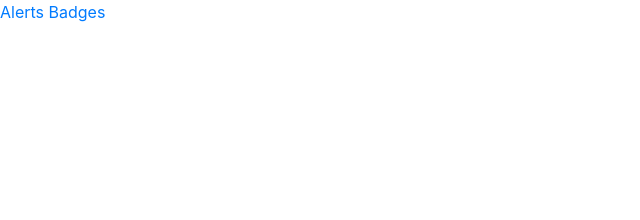
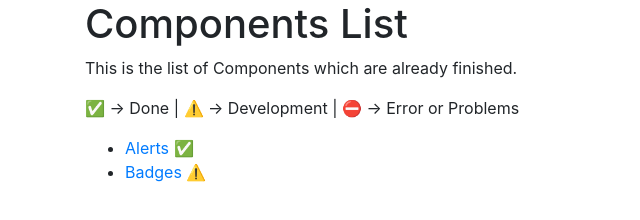
Before and after one commit to hendrikbgr/bootstrap-material-framework, a plain HTML site: page index.html in a window 1280 px wide. Shown: the whole page, without its empty margins (0-640 px from the left). Drawn offline with nearby package versions, Linux system fonts and the light colour scheme.

Commit message:
Updating index.html
- added title
- added text
- added links
- added states

```diff
--- a/index.html
+++ b/index.html
@@ -10,9 +10,15 @@
 </head>
 <body>
 
-
-  <a href="alerts.html">Alerts</a>
-  <a href="badges.html">Badges</a>
+<div class="container">
+  <h1>Components List</h1>
+  <p>This is the list of Components which are already finished.</p>
+  <p>✅ -> Done | ⚠️ -> Development | ⛔️ -> Error or Problems</p>
+  <ul>
+    <li><a href="alerts.html">Alerts</a> ✅</li>
+    <li><a href="badges.html">Badges</a> ⚠️</li>
+  </ul>
+</div>
 
 
 </body>
```
